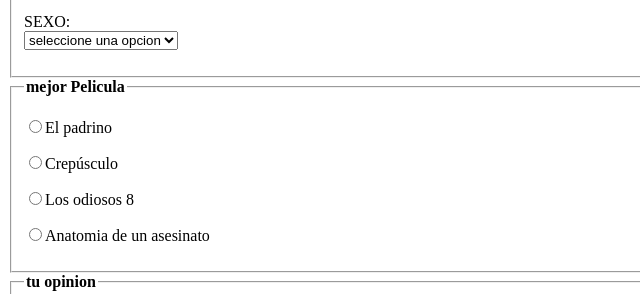
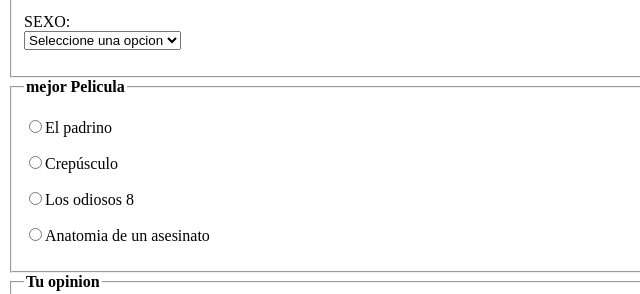
Before and after one commit to marilynyqt/formulario, a plain HTML site: page index.html in a window 1280 px wide. Shown: the part 255-549 px from the top of the page, 0-640 px from the left. Drawn offline with Linux system fonts and the light colour scheme.

Commit message:
corrigiendo

```diff
--- a/index.html
+++ b/index.html
@@ -4,7 +4,7 @@
     <meta charset="UTF-8">
     <meta http-equiv="X-UA-Compatible" content="IE=edge">
     <meta name="viewport" content="width=device-width, initial-scale=1.0">
-    <title>tarea de Form🤵</title>
+    <title>FORMULARIO🤵</title>
 </head>
 <body>
     <fieldset>
@@ -15,9 +15,9 @@
         <p>EDAD: <br> <input type="text" placeholder="ingresar edad"> </p>
         <p>SEXO: <br>
             <select name="" id="">
-                <option value="">seleccione una opcion</option>
-                <option value="">varon</option>
-                <option value="">mujer</option>
+                <option value="">Seleccione una opcion</option>
+                <option value="">Varon</option>
+                <option value="">Mujer</option>
             </select>
         </p>
     </fieldset>
@@ -29,7 +29,7 @@
         <p><input type="radio">Anatomia de un asesinato</p>
     </fieldset>
     <fieldset>
-        <legend><strong>tu opinion</strong></legend>
+        <legend><strong>Tu opinion</strong></legend>
         <textarea name="" id="" cols="100" rows="10"></textarea>
     </fieldset>
     <hr>
```
